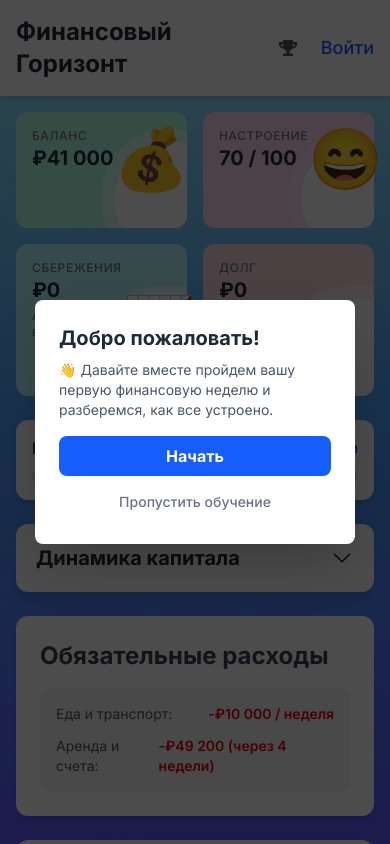
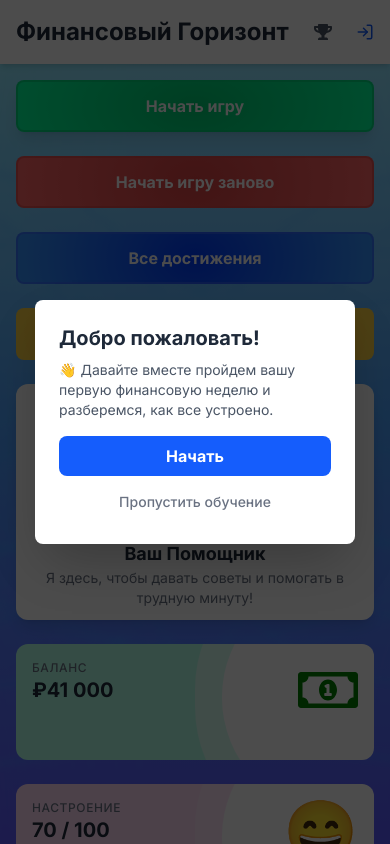
Before and after one commit to L1ttleWizard/financial-horizon, a Next.js app: page /financial-horizon/ in a window 390 px wide. Shown: the top 844 px of the page. Built offline with nearby package versions, Linux system fonts and the light colour scheme; no server answers.

Commit message:
layout fix

```diff
--- a/src/app/globals.css
+++ b/src/app/globals.css
@@ -37,6 +37,7 @@ main {
 
   background: radial-gradient(50% 191.67% at 50% 50%, #00cc73 0%, #00ff99 100%);
   border: 2px solid rgba(0, 211, 121, 0.77);
+
 }
 .new-game-button {
   background: radial-gradient(50% 275% at 50% 50%, #da4444 0%, #ff6565 100%);
--- a/src/app/page.tsx
+++ b/src/app/page.tsx
@@ -25,6 +25,9 @@ import { useAuth } from "@/contexts/AuthContext";
 import { DashboardCardSkeleton } from "@/components/ui/DashboardCardSkeleton";
 import { getMoodEmoji } from "@/data/moodEmojis";
 import { formatCurrency } from "@/lib/format";
+import { FaRegMoneyBillAlt } from "react-icons/fa";
+import { BsGraphUpArrow } from "react-icons/bs";
+import { FcDebt } from "react-icons/fc";
 const basePath = '/financial-horizon';
 
 export default function HomePage() {
@@ -49,13 +52,13 @@ export default function HomePage() {
       <main className="min-h-screen p-4 sm:p-6">
         <div className="grid grid-cols-1 xl:grid-cols-[320px_1fr_380px] gap-6 max-w-[1920px] mx-auto">
           {/* --- Left Sidebar (Controls) --- */}
-          <aside className="hidden xl:block">
+          <aside className="xl:block">
             <div className="sticky top-6 flex flex-col gap-6">
             <div
-              className="flex flex-wrap items-stretch justify-center gap-6 p-6 px-10 rounded-xl"
+              className="flex flex-wrap items-stretch justify-center gap-6 rounded-xl justify-items-stretch w-full"
               id="conrols-panel"
             >
-              <div id="start-turn-button">
+              <div className="w-full">
                 <button
                   onClick={() => dispatch(startNextTurn())}
                   disabled={
@@ -63,39 +66,40 @@ export default function HomePage() {
                     gameState.isResultModalOpen ||
                     gameState.gameOverState?.isGameOver
                   }
-                  className=" start-turn-button w-full sm:w-56 h-full bg-blue-600 text-white font-bold py-3 px-12 rounded-lg shadow-lg hover:bg-blue-700 transition"
+                  className=" start-turn-button w-full h-full bg-blue-600 text-white font-bold py-3 px-12 rounded-lg shadow-lg hover:bg-blue-700 transition"
                 >
                   {gameState.turn === 0 ? "Начать игру" : `Следующая неделя`}
                 </button>
               </div>
               <button
                 onClick={() => dispatch(resetGame())}
-                className=" new-game-button w-full sm:w-56 h-full bg-gray-700 text-white font-bold py-3 px-12 rounded-lg hover:bg-gray-800 transition"
+                className=" new-game-button w-full h-full bg-gray-700 text-white font-bold py-3 px-12 rounded-lg hover:bg-gray-800 transition"
               >
                 Начать игру заново
               </button>
               <Link
                 href="/achievements"
-                className=" all-achievements-button w-full sm:w-56 h-full text-center bg-yellow-500 text-white font-bold py-3 px-12 rounded-lg hover:bg-yellow-600 transition flex items-center justify-center"
+                className=" all-achievements-button w-full  h-full text-center bg-yellow-500 text-white font-bold py-3 px-12 rounded-lg hover:bg-yellow-600 transition flex items-center justify-center"
               >
                 Все достижения
               </Link>
               <Link
                 id="glossary-button"
                 href="/glossary"
-                className="glossary-button w-full sm:w-56 h-full text-center bg-yellow-500 text-white font-bold py-3 px-12 rounded-lg hover:bg-yellow-600 transition flex flex-col items-center justify-center"
+                className="glossary-button w-full  h-full text-center bg-yellow-500 text-white font-bold py-3 px-12 rounded-lg hover:bg-yellow-600 transition flex flex-col items-center justify-center"
               >
-                <span>Словарь</span>
-                <span>терминов</span>
+                <span>Словарь терминов</span>
               </Link>
             </div>
+              <div className="flex-1">
                 <MascotWidget />
+              </div>
             </div>
           </aside>
 
           {/* --- Main Content --- */}
-          <div className="flex flex-col gap-6">
-            <div className="grid grid-cols-2 lg:grid-cols-4 gap-4 sm:gap-5">
+          <div className="grid grid-cols-1 lg:grid-cols-4 gap-6">
+            {/* --- Top Cards --- */}
             {isLoading ? (
               <>
                 <DashboardCardSkeleton />
@@ -105,14 +109,17 @@ export default function HomePage() {
               </>
             ) : (
               <>
-                  <div id="balance-card" className="rounded-xl">
+                <div
+                  id="balance-card"
+                  className="lg:col-span-1 rounded-xl flex"
+                >
                   <DashboardCard
                     title="Баланс"
                     value={`₽${formatCurrency(gameState.balance)}`}
-                      icon="💰"
+                    icon={<FaRegMoneyBillAlt color="green" />}
                   />
                 </div>
-                  <div id="mood-card" className="rounded-xl">
+                <div id="mood-card" className="lg:col-span-1 rounded-xl flex">
                   <DashboardCard
                     title="Настроение"
                     value={`${gameState.mood} / 100`}
@@ -121,21 +128,21 @@ export default function HomePage() {
                 </div>
                 <div
                   id="savings-card"
-                    className="hover:hover:scale-105 transition-all rounded-xl"
+                  className="lg:col-span-1 hover:scale-105 transition-all rounded-xl flex"
                 >
                   <DashboardCard
                     title="Сбережения"
                     value={`₽${formatCurrency(gameState.savings)}`}
-                      icon="📈"
+                    icon={<BsGraphUpArrow color="blue" />}
                     subValue={`Активных вкладов: ${gameState.activeDeposits.length}`}
                     linkTo="/savings"
                   />
                 </div>
-                  <div id="debt-card" className="rounded-xl">
+                <div id="debt-card" className="lg:col-span-1 rounded-xl flex">
                   <DashboardCard
                     title="Долг"
                     value={`₽${formatCurrency(gameState.debt)}`}
-                      icon="💳"
+                    icon={<FcDebt />}
                     subValue={`Проценты: +₽${formatCurrency(accruedInterest)}`}
                     actionLabel="Погасить"
                     onAction={() => setIsPayDebtModalOpen(true)}
@@ -144,14 +151,14 @@ export default function HomePage() {
                 </div>
               </>
             )}
-            </div>
 
-            <div className="">
+            {/* --- Progress Bar --- */}
+            <div className="lg:col-span-4">
               <PaydayProgressBar currentTurn={gameState.turn} />
             </div>
 
-            {/* Collapsible Net Worth Chart */}
-            <div className="bg-white rounded-xl shadow-lg">
+            {/* --- Collapsible Net Worth Chart --- */}
+            <div className="lg:col-span-4 bg-white rounded-xl shadow-lg">
               <div
                 className="flex justify-between items-center p-5 cursor-pointer"
                 onClick={() => setIsChartExpanded(!isChartExpanded)}
@@ -183,12 +190,15 @@ export default function HomePage() {
               )}
             </div>
 
-            <div className="grid grid-cols-1 lg:grid-cols-2 gap-6">
+            {/* --- Widgets --- */}
+            <div className="lg:col-span-2">
               <ObligatorySpendsWidget
                 currentTurn={gameState.turn}
                 weeklySpends={gameState.weeklySpends}
                 monthlyBills={gameState.monthlyBills}
               />
+            </div>
+            <div className="lg:col-span-2">
               <RecentLogsWidget log={gameState.log} />
             </div>
 
@@ -209,17 +219,21 @@ export default function HomePage() {
 
           {/* --- Right Sidebar (Achievements & Tree) --- */}
           <aside className="hidden xl:block">
-            <div className="sticky top-6 flex flex-col gap-6">
+            <div className="sticky top-4 flex flex-col gap-6 h-full">
+              <div className="flex-1">
                 <AchievementsWidget
                   unlockedIds={gameState.unlockedAchievements}
                   allAchievements={achievementsData}
                 />
+              </div>
+              <div className="flex-1">
                 <MoneyTreeWidget
                   balance={gameState.balance}
                   savings={gameState.savings}
                   debt={gameState.debt}
                   currentStage={gameState.treeStage}
                 />
+              </div>
             </div>
           </aside>
         </div>
--- a/src/components/game/MascotWidget.tsx
+++ b/src/components/game/MascotWidget.tsx
@@ -1,12 +1,12 @@
 // src/components/game/MascotWidget.tsx
 export function MascotWidget() {
   return (
-    <div className="bg-white rounded-xl shadow-lg p-6 text-center">
+    <div className="bg-white rounded-xl shadow-lg text-center h-full flex flex-col justify-center p-3">
       <div className="w-32 h-32 bg-gray-200 rounded-full mx-auto mb-4 flex items-center justify-center">
-        <img src="/financial-horizon/globe.svg" alt="Mascot" className="w-24 h-24" />
+        <img src="/financial-horizon/globe.svg" alt="Mascot" className="w-20 h-20" />
       </div>
       <h3 className="text-lg font-bold text-gray-800">Ваш Помощник</h3>
-      <p className="text-sm text-gray-500 mt-1">
+      <p className="text-sm text-gray-500">
         Я здесь, чтобы давать советы и помогать в трудную минуту!
       </p>
     </div>
--- a/src/components/game/MoneyTreeWidget.tsx
+++ b/src/components/game/MoneyTreeWidget.tsx
@@ -37,7 +37,7 @@ export function MoneyTreeWidget({
         <p className="text-center text-gray-500 mb-4">Ваш финансовый рост</p>
       </div>
 
-      <div className="relative w-48 h-48 sm:w-64 sm:h-64">
+      <div className="relative w-45 h-45 sm:w-60 sm:h-60">
         <Image
           src={`${basePath}/tree/stage-${tree.stage + 1}.png`}
           alt={`Дерево на стадии ${tree.stage}`}
--- a/src/components/game/ObligatorySpendsWidget.tsx
+++ b/src/components/game/ObligatorySpendsWidget.tsx
@@ -28,10 +28,11 @@ export function ObligatorySpendsWidget({
 
   return (
     <div className="rounded-xl shadow-md p-6 h-full bg-white">
-      <h2 className="text-2xl font-bold text-gray-700 mb-4">
+      <h2 className="text-2xl font-bold text-gray-700">
         Обязательные расходы
       </h2>
-      <div className=" bg-gray-100 p-4 rounded-xl">
+      <div className="flex"></div>
+      <div className=" bg-gray-100 p-4 rounded-xl mt-4">
         <div className="space-y-3 justify-between">
           <div className="flex justify-between items-center text-sm">
             <span className="text-gray-600">Еда и транспорт:</span>
--- a/src/components/layout/Header.tsx
+++ b/src/components/layout/Header.tsx
@@ -6,8 +6,9 @@ import { auth } from '@/lib/firebase-client';
 import { signOut } from 'firebase/auth';
 import { useRouter, usePathname } from 'next/navigation';
 import { FaTrophy, FaUser } from 'react-icons/fa';
-import { FiLogOut } from 'react-icons/fi';
+import { FiLogIn, FiLogOut } from 'react-icons/fi';
 import { useAppSelector } from '@/store/hooks';
+import { MdAddCircleOutline } from 'react-icons/md';
 
 export const Header = () => {
   const { user, loading } = useAuth();
@@ -42,18 +43,18 @@ export const Header = () => {
               <Link href="/profile" className="text-lg font-medium text-gray-600 hover:text-blue-600 transition-colors">
                 <FaUser />
               </Link>
-              <button onClick={handleLogout} className="text-lg font-medium text-red-600 hover:text-red-800 transition-colors">
+              <button onClick={handleLogout} className=" cursor-pointer text-lg font-medium text-red-600 hover:text-red-800 transition-colors">
                 <FiLogOut />
               </button>
             </>
           ) : (
             <>
               <Link href="/login" className="text-lg font-medium text-blue-600 hover:text-blue-800 transition-colors">
-                Войти
+              <FiLogIn />
               </Link>
               {onboardingCompleted && (
                 <Link href="/register" className="text-lg font-medium text-green-600 hover:text-green-800 transition-colors">
-                  Регистрация
+                  <MdAddCircleOutline />
                 </Link>
               )}
             </>
--- a/src/components/ui/DashboardCard.tsx
+++ b/src/components/ui/DashboardCard.tsx
@@ -35,10 +35,11 @@ export function DashboardCard({
   const content = (
     <div
       style={cardStyle}
-      className={`group relative rounded-xl p-4 sm:p-6 flex flex-col justify-end h-full transition-all ${
-        linkTo ? " hover:scale-105" : ""
-      }`}
-    >
+      className={` ${
+        linkTo
+          ? " hover:scale-105"
+          : "group relative w-full rounded-xl p-4 sm:p-6 flex flex-col justify-end h-full transition-all"
+      }`}>
       <div className="flex-grow flex justify-between mb-6">
         <div className="flex flex-col justify-baseline pb-4 sm:pb-6 pt2">
           <p className="text-gray-500 text-xs sm:text-sm font-medium uppercase tracking-wider">
@@ -56,8 +57,7 @@ export function DashboardCard({
           <button
             onClick={onAction}
             disabled={actionDisabled}
-            className="bg-blue-600 text-white font-bold py-2 px-6 rounded-lg shadow-lg hover:bg-blue-700 transition disabled:bg-gray-400 disabled:cursor-not-allowed pointer-events-auto"
-          >
+            className="bg-blue-600 text-white font-bold py-2 px-6 rounded-lg shadow-lg hover:bg-blue-700 transition disabled:bg-gray-400 disabled:cursor-not-allowed pointer-events-auto">
             {actionLabel}
           </button>
         </div>
@@ -66,7 +66,15 @@ export function DashboardCard({
   );
 
   if (linkTo) {
-    return <Link href={linkTo}>{content}</Link>;
+    return (
+      <Link
+        href={linkTo}
+        className={`group relative w-full rounded-xl p-4 sm:p-6 flex flex-col justify-end h-full transition-all ${
+          linkTo ? " hover:scale-105" : ""
+        }`}>
+        {content}
+      </Link>
+    );
   }
 
   return content;
--- a/src/components/ui/PaydayProgressBar.tsx
+++ b/src/components/ui/PaydayProgressBar.tsx
@@ -18,7 +18,7 @@ export function PaydayProgressBar({ currentTurn }: ProgressBarProps) {
   }
 
   return (
-    <div className="w-full bg-white rounded-xl shadow-md p-4">
+    <div className="w-full bg-white rounded-xl shadow-md p-4 h-full">
       <div className="flex justify-between items-center mb-2">
         <h3 className="font-bold text-gray-700">Прогресс до зарплаты</h3>
         <p className="text-sm font-semibold text-blue-600">Осталось: {getWeekText(turnsLeft)}</p>
```
Also changed, not shown: 1 other file (tests, documents, lock files or other folders). Lines whose indentation alone changed are shown as unchanged.
